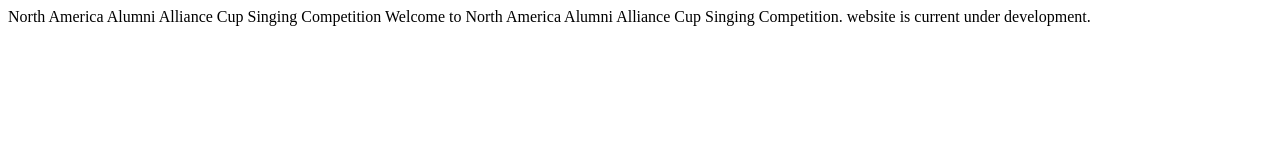
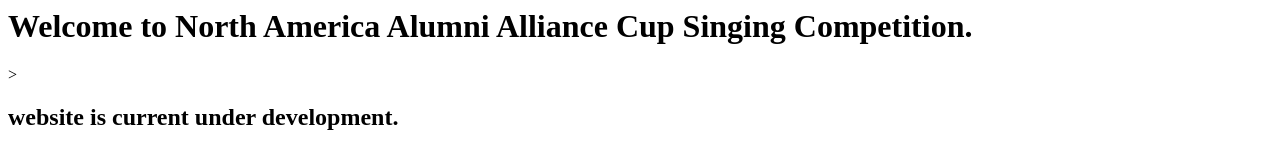
Before and after one commit to jonkiky/NAAAC-singing-competition, a plain HTML site: page index.html in a window 1280 px wide. Drawn offline with Linux system fonts and the light colour scheme.

Commit message:
update the style of index.html

```diff
--- a/index.html
+++ b/index.html
@@ -1,7 +1,9 @@
 <html>
-<head>North America Alumni Alliance Cup Singing Competition</head>
+<head>
+	<title>North America Alumni Alliance Cup Singing Competition</title>
+</head>
 <body>
-	Welcome to North America Alumni Alliance Cup Singing Competition.
-	website is current under development.
+	<h1>Welcome to North America Alumni Alliance Cup Singing Competition.</h1>>
+	<h2>website is current under development. </h2>
 </body>
 </html>
```
